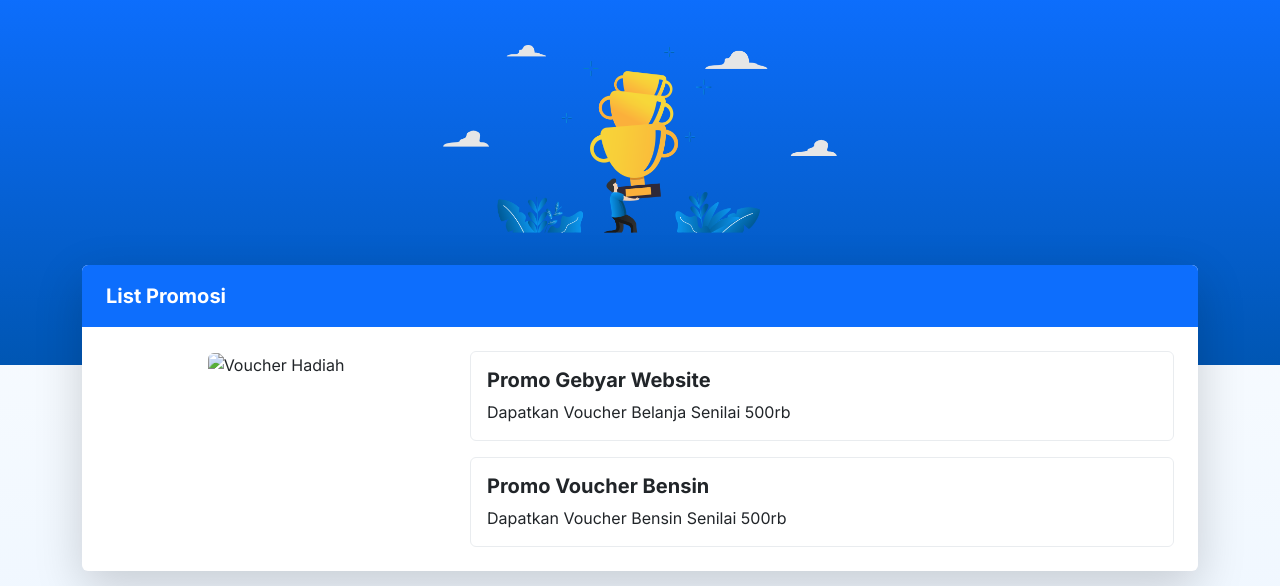
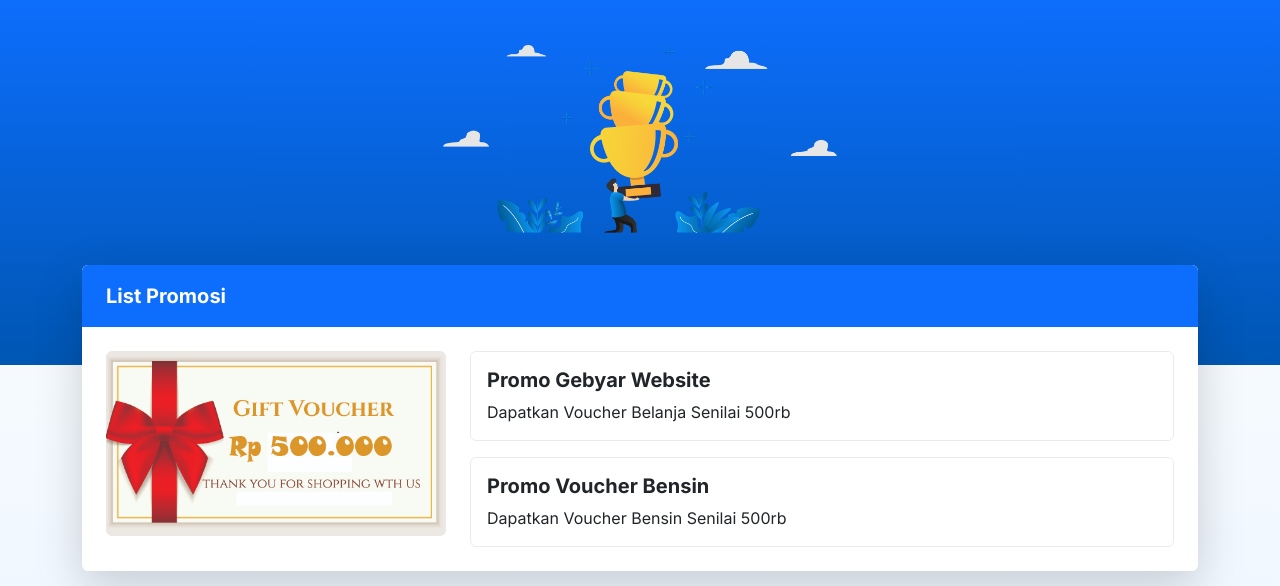
Before and after one commit to Kelar89/rizkygadai, an Eleventy site: page promosi/index.md in a window 1280 px wide. Shown: the part 75-661 px from the top of the page. Built offline with nearby package versions, Linux system fonts and the light colour scheme; Eleventy itself is replaced by a stand-in of ours; files that its build step writes are made by us from their sources.

Commit message:
Update index.md

```diff
--- a/promosi/index.md
+++ b/promosi/index.md
@@ -18,7 +18,7 @@ layout: base.njk
               <div class="card-body p-4">
                   <div class="row g-4">
                       <div class="col-lg-4 text-center">
-                          <img src="{{ '/assets/img/gift-voucher.png' | url }}" class="img-fluid rounded" alt="Voucher Hadiah">
+                          <img src="{{ '/assets/img/gift-voucher.jpg' | url }}" class="img-fluid rounded" alt="Voucher Hadiah">
                       </div>
                       <div class="col-lg-8">
                           <div class="card promo-card-item mb-3">
```
